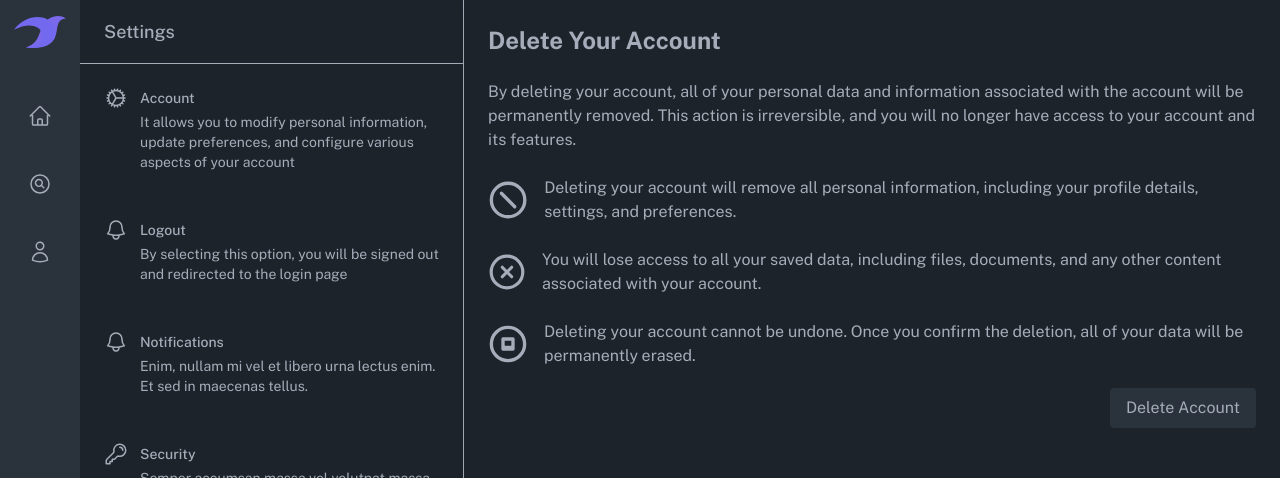
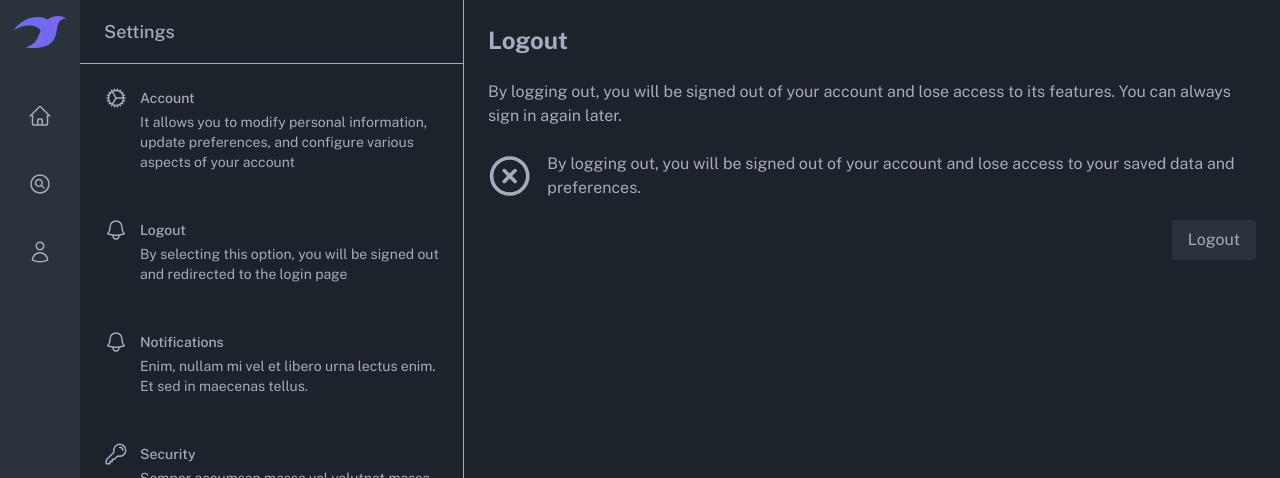
Before and after one commit to Mohsin-mw/Chatvia, a React (Vite) app: page /profile/logout in a window 1280 px wide. Shown: the top 478 px of the page. Built offline with nearby package versions, Linux system fonts and the light colour scheme; no server answers; sample sign-in values are in the browser's storage.

Commit message:
Signup and Signin hooks added

```diff
--- a/src/components/LogOut.tsx
+++ b/src/components/LogOut.tsx
@@ -1,51 +1,28 @@
 import { useState } from "react";
 import { useDispatch } from "react-redux";
 import { clearUser } from "../store/userSlice";
-export default function LogOut() {
+
+export default function Logout() {
   const dispatch = useDispatch();
+  const [isLoggingOut, setIsLoggingOut] = useState(false);
 
-  const [isDeleting, setIsDeleting] = useState(false);
-
-  const handleDeleteAccount = () => {
-    setIsDeleting(true);
+  const handleLogout = () => {
+    setIsLoggingOut(true);
     setTimeout(() => {
       dispatch(clearUser());
     }, 2000);
   };
 
   return (
-    <div className="bg-white shadow-md rounded-lg p-6">
+    <div className="rounded-lg p-6">
       <div className="flex items-center justify-between mb-6">
-        <h3 className="text-2xl font-bold text-gray-900">
-          Delete Your Account
-        </h3>
+        <h3 className="text-2xl font-bold text-gray-900">Logout</h3>
       </div>
       <p className="text-base text-gray-700 mb-6">
-        By deleting your account, all of your personal data and information
-        associated with the account will be permanently removed. This action is
-        irreversible, and you will no longer have access to your account and its
-        features.
+        By logging out, you will be signed out of your account and lose access
+        to its features. You can always sign in again later.
       </p>
-      <div className="flex items-center mb-6">
-        <svg
-          xmlns="http://www.w3.org/2000/svg"
-          className="h-12 w-12 text-red-500 mr-4"
-          viewBox="0 0 24 24"
-          fill="none"
-          stroke="currentColor"
-          strokeWidth="2"
-          strokeLinecap="round"
-          strokeLinejoin="round"
-        >
-          <circle cx="12" cy="12" r="10" />
-          <path d="M16 16l-4-4M8 8l4 4" />
-        </svg>
-        <p className="text-gray-800">
-          Deleting your account will remove all personal information, including
-          your profile details, settings, and preferences.
-        </p>
-      </div>
-      <div className="flex items-center mb-6">
+      <div className="flex items-center">
         <svg
           xmlns="http://www.w3.org/2000/svg"
           className="h-12 w-12 text-red-500 mr-4"
@@ -60,39 +37,20 @@ export default function LogOut() {
           <path d="M15 9l-6 6M9 9l6 6" />
         </svg>
         <p className="text-gray-800">
-          You will lose access to all your saved data, including files,
-          documents, and any other content associated with your account.
-        </p>
-      </div>
-      <div className="flex items-center">
-        <svg
-          xmlns="http://www.w3.org/2000/svg"
-          className="h-12 w-12 text-red-500 mr-4"
-          viewBox="0 0 24 24"
-          fill="none"
-          stroke="currentColor"
-          strokeWidth="2"
-          strokeLinecap="round"
-          strokeLinejoin="round"
-        >
-          <circle cx="12" cy="12" r="10" />
-          <path d="M10 14h4M9 9h6v6H9z" />
-        </svg>
-        <p className="text-gray-800">
-          Deleting your account cannot be undone. Once you confirm the deletion,
-          all of your data will be permanently erased.
+          By logging out, you will be signed out of your account and lose access
+          to your saved data and preferences.
         </p>
       </div>
       <div className="flex justify-end mt-5">
         <button
           type="button"
           className={`btn-neutral text-white py-2 px-4 rounded transition duration-200 ${
-            isDeleting ? "cursor-not-allowed" : ""
+            isLoggingOut ? "cursor-not-allowed" : ""
           }`}
-          onClick={handleDeleteAccount}
-          disabled={isDeleting}
+          onClick={handleLogout}
+          disabled={isLoggingOut}
         >
-          {isDeleting ? "Deleting..." : "Delete Account"}
+          {isLoggingOut ? "Logging out..." : "Logout"}
         </button>
       </div>
     </div>
--- /dev/null
+++ b/src/hooks/useSignInWithGoogle.tsx
@@ -0,0 +1,37 @@
+import { useDispatch } from "react-redux";
+import { GoogleAuthProvider, signInWithPopup } from "firebase/auth";
+import { auth } from "../services/firebase";
+import { setUser } from "../store/userSlice";
+import { User } from "../common.types";
+import { toggleLoading } from "../store/appSlice";
+
+const useSignInWithGoogle = () => {
+  const dispatch = useDispatch();
+
+  const signInWithGoogle = async () => {
+    const provider = new GoogleAuthProvider();
+    try {
+      dispatch(toggleLoading(true));
+      const result = await signInWithPopup(auth, provider);
+      const user: User = {
+        uid: result.user?.uid || "",
+        name: result.user?.displayName || null,
+        email: result.user?.email || null,
+        ImageUrl: result.user?.photoURL || null,
+      };
+      if (user.uid) {
+        dispatch(setUser(user));
+      } else {
+        console.log("User data not available");
+      }
+    } catch (error) {
+      console.log(error);
+    } finally {
+      dispatch(toggleLoading(false));
+    }
+  };
+
+  return { signInWithGoogle };
+};
+
+export default useSignInWithGoogle;
--- /dev/null
+++ b/src/hooks/useSignUp.tsx
@@ -0,0 +1,46 @@
+import { useDispatch } from "react-redux";
+import { createUserWithEmailAndPassword, updateProfile } from "firebase/auth";
+import { auth } from "../services/firebase";
+import { setUser } from "../store/userSlice";
+import { User } from "../common.types";
+import { toggleLoading } from "../store/appSlice";
+
+const useSignup = () => {
+  const dispatch = useDispatch();
+
+  const Signup = async (email: string, password: string) => {
+    try {
+      dispatch(toggleLoading(true));
+      const userCredential = await createUserWithEmailAndPassword(
+        auth,
+        email,
+        password
+      );
+      const result = userCredential.user;
+
+      await updateProfile(result, {
+        displayName: "Anonymous",
+        photoURL:
+          "https://png.pngtree.com/png-vector/20220607/ourmid/pngtree-person-gray-photo-placeholder-man-in-t-shirt-on-gray-background-png-image_4853791.png",
+      });
+
+      const user: User = {
+        uid: result?.uid || "",
+        name: result?.displayName || null,
+        email: result?.email || null,
+        ImageUrl: result?.photoURL || null,
+      };
+      if (user.uid) {
+        dispatch(setUser(user));
+      } else {
+        console.log("User data not available");
+      }
+      dispatch(toggleLoading(false));
+    } catch (error) {
+      console.log("Signup error:", error);
+    }
+  };
+  return { Signup };
+};
+
+export default useSignup;
--- a/src/pages/Home.tsx
+++ b/src/pages/Home.tsx
@@ -1,7 +1,5 @@
 import { useState, useEffect } from "react";
-import { useDispatch, useSelector } from "react-redux";
-import { toggleLoading } from "../store/appSlice";
-import useLoader from "../hooks/useLoader";
+import { useSelector } from "react-redux";
 import {
   HomeIcon,
   UserIcon,
@@ -25,14 +23,8 @@ const Home = () => {
   const [mobileMenuOpen, setMobileMenuOpen] = useState(false);
   const { user } = useSelector((state: RootState) => state.user);
   const navigationPath = useLocation();
-  const dispatch = useDispatch();
-  const HandlerLoader = () => {
-    useLoader(dispatch);
-  };
-  useEffect(() => {
-    dispatch(toggleLoading(true));
-    HandlerLoader();
-  }, [navigationPath.pathname]);
+
+  useEffect(() => {}, [navigationPath.pathname]);
 
   return (
     <>
--- a/src/pages/Login.tsx
+++ b/src/pages/Login.tsx
@@ -6,29 +6,12 @@ import { GoogleAuthProvider, signInWithPopup } from "firebase/auth";
 import { auth } from "../services/firebase";
 import { setUser } from "../store/userSlice";
 import { User } from "../common.types";
+import useSignInWithGoogle from "../hooks/useSignInWithGoogle";
 
 const Login = () => {
   const dispatch = useDispatch();
+  const { signInWithGoogle } = useSignInWithGoogle();
 
-  const signInWithGoogle = async () => {
-    const provider = new GoogleAuthProvider();
-    try {
-      const result = await signInWithPopup(auth, provider);
-      const user: User = {
-        uid: result.user?.uid || "",
-        name: result.user?.displayName || null,
-        email: result.user?.email || null,
-        ImageUrl: result.user?.photoURL || null,
-      };
-      if (user.uid) {
-        dispatch(setUser(user));
-      } else {
-        console.log("User data not available");
-      }
-    } catch (error) {
-      console.log(error);
-    }
-  };
   const signInHandler = async () => {
     try {
       await signInWithGoogle();
--- a/src/pages/Signup.tsx
+++ b/src/pages/Signup.tsx
@@ -1,62 +1,17 @@
 import logo from "../assets/logo.svg";
 import { Link } from "react-router-dom";
-import { useDispatch } from "react-redux";
-import { toggleLoading } from "../store/appSlice";
-import { useEffect, useState } from "react";
-import useLoader from "../hooks/useLoader";
-import { createUserWithEmailAndPassword, updateProfile } from "firebase/auth";
-import { setUser } from "../store/userSlice";
+import { useState } from "react";
 
-import { auth } from "../services/firebase";
-import { User } from "../common.types";
+import useSignup from "../hooks/useSignUp";
 const Signup = () => {
-  const dispatch = useDispatch();
   const [email, setEmail] = useState("");
   const [password, setPassword] = useState("");
-  const HandlerLoader = () => {
-    useLoader(dispatch);
-  };
-  const handleSignup = async (
-    event: React.FormEvent<HTMLFormElement>,
-    email: string,
-    password: string
-  ) => {
-    event.preventDefault(); // Prevent the default form submission behavior
-
-    try {
-      const userCredential = await createUserWithEmailAndPassword(
-        auth,
-        email,
-        password
-      );
-      const result = userCredential.user;
-
-      await updateProfile(result, {
-        displayName: "Anonymous",
-        photoURL:
-          "https://png.pngtree.com/png-vector/20220607/ourmid/pngtree-person-gray-photo-placeholder-man-in-t-shirt-on-gray-background-png-image_4853791.png",
-      });
-
-      const user: User = {
-        uid: result?.uid || "",
-        name: result?.displayName || null,
-        email: result?.email || null,
-        ImageUrl: result?.photoURL || null,
-      };
-      if (user.uid) {
-        dispatch(setUser(user));
-      } else {
-        console.log("User data not available");
-      }
-    } catch (error) {
-      console.log("Signup error:", error);
-    }
+  const { Signup } = useSignup();
+  const handleSubmit = (event: React.FormEvent<HTMLFormElement>) => {
+    event.preventDefault();
+    Signup(email, password);
   };
 
-  useEffect(() => {
-    dispatch(toggleLoading(true));
-    HandlerLoader();
-  }, []);
   return (
     <div className="flex min-h-full flex-col justify-center py-12 sm:px-6 lg:px-8">
       <div className="sm:mx-auto sm:w-full sm:max-w-md">
@@ -81,7 +36,7 @@ const Signup = () => {
             className="space-y-6"
             action="#"
             method="POST"
-            onSubmit={(event) => handleSignup(event, email, password)}
+            onSubmit={(event) => handleSubmit(event)}
           >
             {/* Email input */}
             <div>
@@ -126,11 +81,6 @@ const Signup = () => {
                 />
               </div>
             </div>
-
-            {/* Remember me and Forgot password */}
-            {/* ... */}
-
-            {/* Signup button */}
             <div>
               <button
                 type="submit"
```
